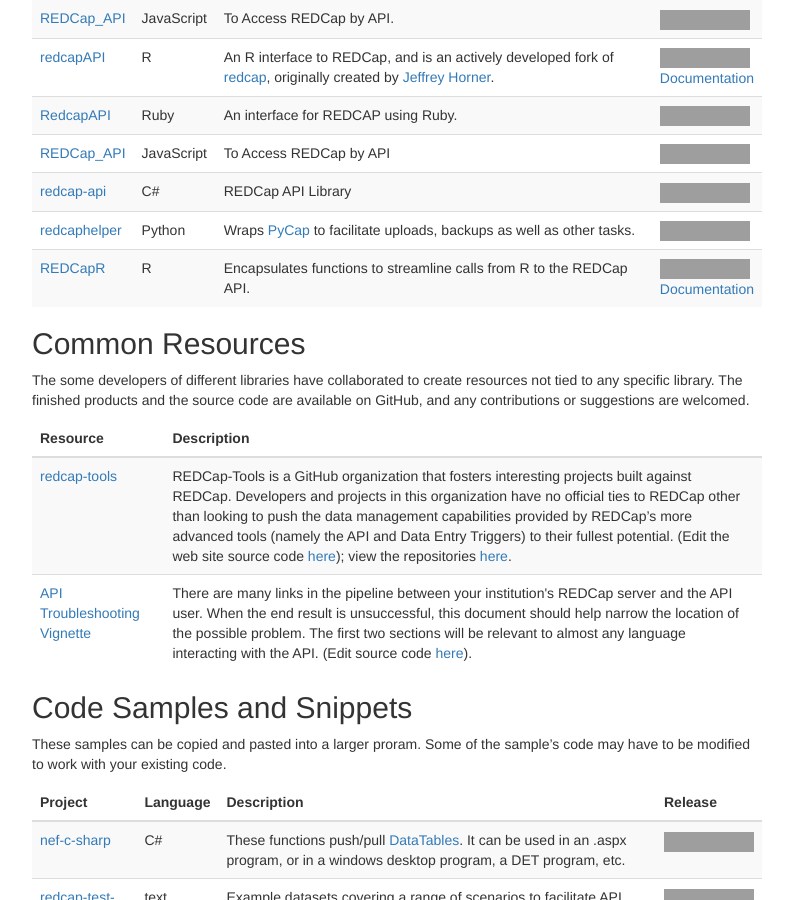
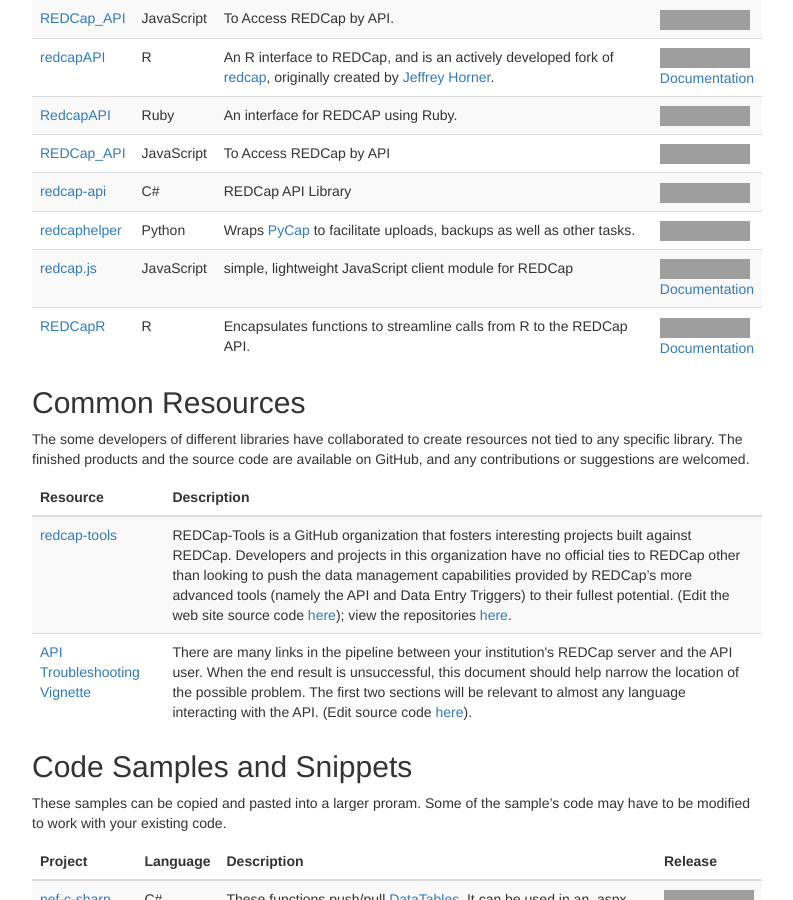
Before and after one commit to redcap-tools/redcap-tools.github.io, a Jekyll site: the page built from projects.md, in a window 1280 px wide and 900 px high, scrolled down 584 px. Shown: the whole window, without its empty margins (243-1036 px from the left). Built offline with Jekyll 4.4.1, drawn with Linux system fonts in a browser that asks for light colours; grey boxes are pictures that could not be loaded.

Commit message:
Adding JavaScript library developed by James Hill at Indiana University

```diff
--- a/_data/libraries.yml
+++ b/_data/libraries.yml
@@ -58,6 +58,12 @@
   repo_release: https://img.shields.io/github/release/agapow/redcaphelper.svg
   language: Python
   description: Wraps <a href="https://github.com/redcap-tools/PyCap">PyCap</a> to facilitate uploads, backups as well as other tasks.
+- name: redcap.js
+  repo: https://github.com/iupui-software-innovation/redcap
+  repo_release: https://img.shields.io/github/release/iupui-software-innovation/redcap.svg
+  language: JavaScript
+  docs: https://github.com/iupui-software-innovation/redcap/wiki
+  description: simple, lightweight JavaScript client module for REDCap
 - name: REDCapR
   repo: https://github.com/OuhscBbmc/REDCapR
   repo_release: https://img.shields.io/github/release/OuhscBbmc/REDCapR.svg
```
